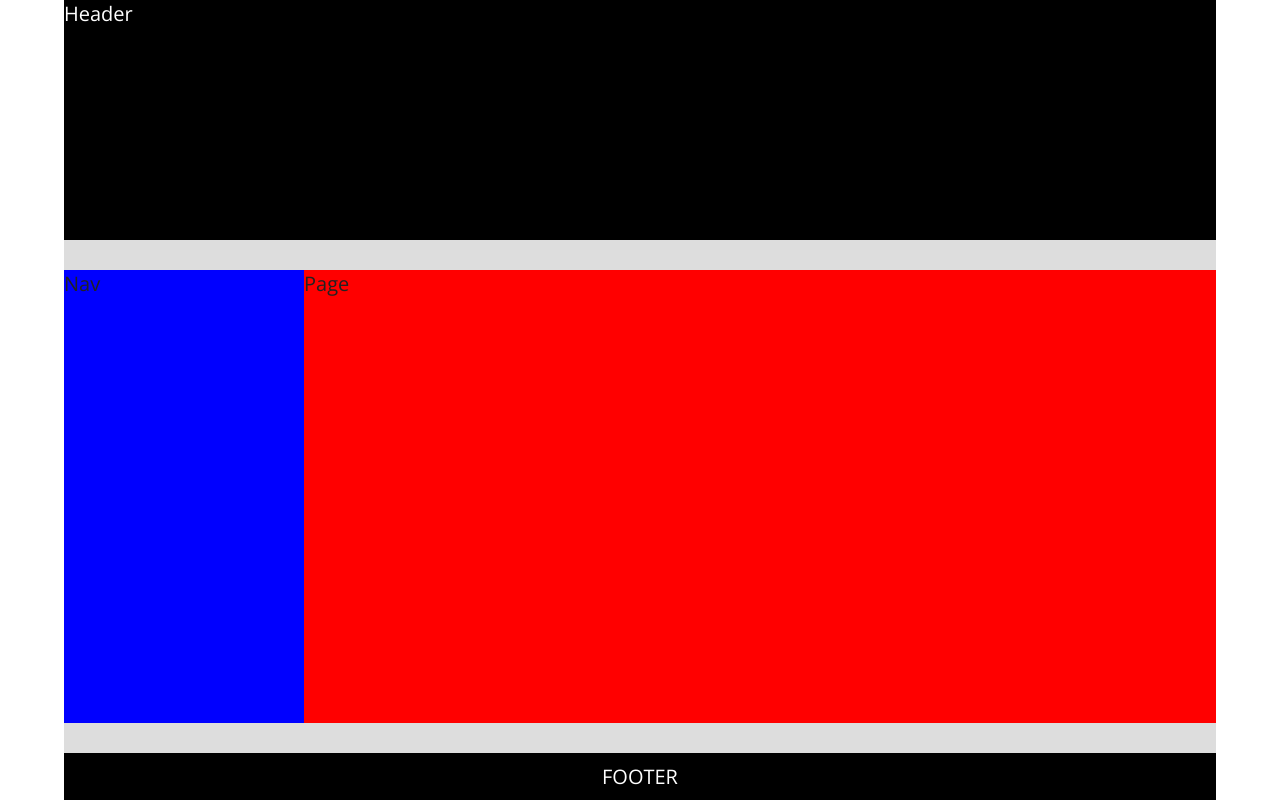
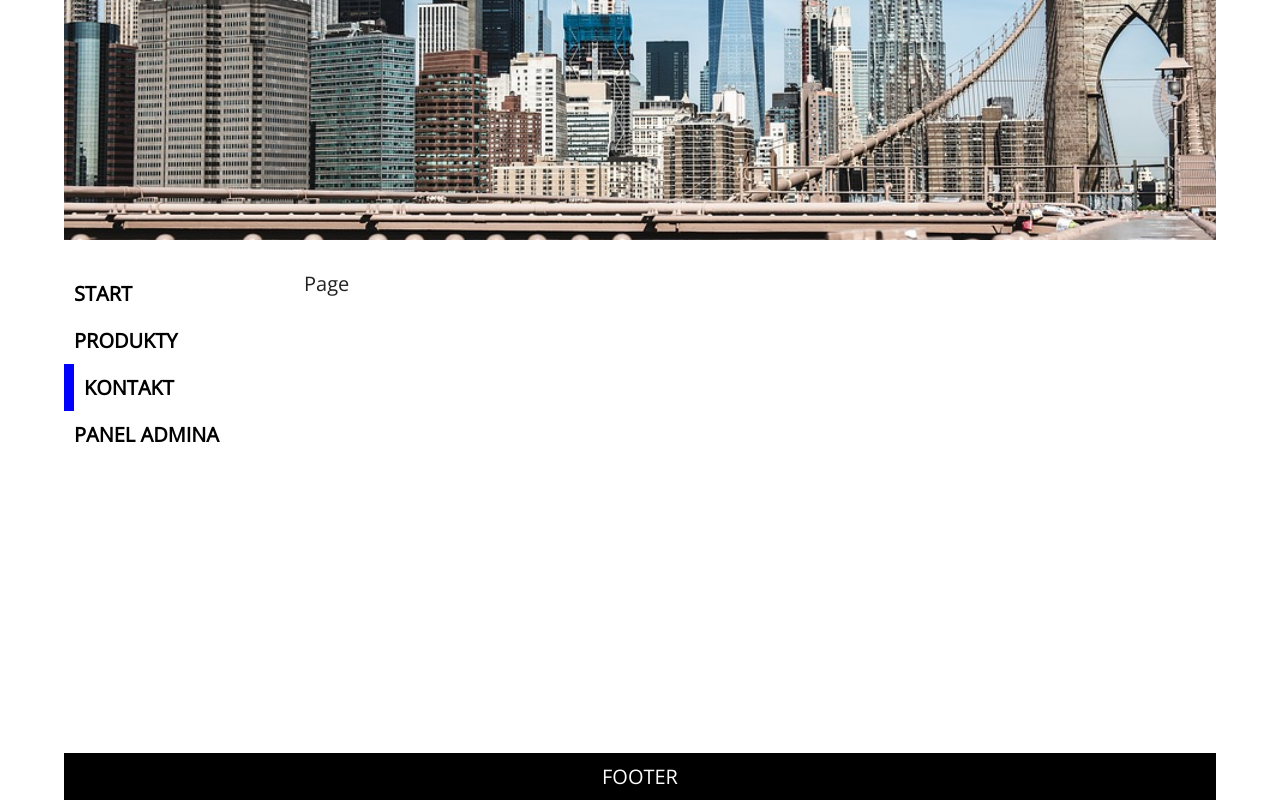
Before and after one commit to p4wix/react-router-spa, a React (Create React App) app: page /contact in a window 1280 px wide. Built offline with nearby package versions, Linux system fonts and the light colour scheme.

Commit message:
update header section

```diff
--- a/src/layouts/Header.jsx
+++ b/src/layouts/Header.jsx
@@ -1,7 +1,34 @@
 import React from "react";
+import { Route, Switch } from "react-router-dom";
+
+import "../styles/Header.css";
+
+import img1 from "../images/header1.jpg";
+import img2 from "../images/header2.jpg";
+import img3 from "../images/header3.jpg";
 
 const Header = () => {
-	return <div>Header</div>;
+	return (
+		<>
+			<Switch>
+				<Route
+					path="/"
+					exact
+					render={() => <img src={img1} alt="city" />}
+				/>
+				<Route
+					path="/products"
+					render={() => <img src={img2} alt="city" />}
+				/>
+				<Route
+					path="/contact"
+					render={() => <img src={img2} alt="city" />}
+				/>
+				<Route path="/admin" render={() => <img src={img3} alt="city" />} />
+				<Route render={() => <img src={img1} alt="city" />} />
+			</Switch>
+		</>
+	);
 };
 
 export default Header;
--- a/src/layouts/Navigation.jsx
+++ b/src/layouts/Navigation.jsx
@@ -1,7 +1,28 @@
 import React from "react";
+import { NavLink } from "react-router-dom";
+
+import "../styles/Navigation.css";
+
+const list = [
+	{ name: "start", path: "/", exact: true },
+	{ name: "produkty", path: "/products" },
+	{ name: "kontakt", path: "/contact" },
+	{ name: "panel admina", path: "/admin" }
+];
 
 const Navigation = () => {
-	return <div>Nav</div>;
+	const menu = list.map(item => (
+		<li key={item.name}>
+			<NavLink to={item.path} exact={item.exact ? item.exact : false}>
+				{item.name}
+			</NavLink>
+		</li>
+	));
+	return (
+		<nav className="main">
+			<ul>{menu}</ul>
+		</nav>
+	);
 };
 
 export default Navigation;
--- a/src/styles/App.css
+++ b/src/styles/App.css
@@ -3,15 +3,12 @@
 	flex-direction: column;
 	min-height: 100vh;
 	width: 90%;
-	background-color: #ddd;
 	color: #222;
 	margin: 0 auto;
 }
 
 header {
 	flex-basis: 30vh;
-	background-color: #000;
-	color: #fff;
 }
 
 main {
@@ -23,12 +20,10 @@
 
 main aside {
 	min-width: 240px;
-	background-color: blue;
 }
 
 main section.page {
 	flex-grow: 1;
-	background-color: red;
 }
 
 footer {
--- /dev/null
+++ b/src/styles/Header.css
@@ -0,0 +1,13 @@
+header {
+	position: relative;
+	overflow: hidden;
+}
+
+header img {
+	position: absolute;
+	top: 50%;
+	left: 50%;
+	transform: translate(-50%, -50%);
+	min-width: 100%;
+	min-height: 100%;
+}
--- /dev/null
+++ b/src/styles/Navigation.css
@@ -0,0 +1,42 @@
+nav.main {
+	padding: 0 30px 30px 0;
+}
+
+nav.main ul {
+	list-style-type: none;
+}
+
+nav.main a {
+	display: block;
+	text-decoration: none;
+	color: #000;
+	text-transform: uppercase;
+	font-weight: bold;
+	padding: 10px;
+	transition: 0.2s;
+}
+
+nav.main a:hover {
+	transform: translateX(20px);
+}
+
+nav.main a.active {
+	border-left: 10px gray solid;
+	transform: translateX(0);
+}
+
+nav.main li:nth-child(1) a.active {
+	border-left-color: green;
+}
+
+nav.main li:nth-child(2) a.active {
+	border-left-color: red;
+}
+
+nav.main li:nth-child(3) a.active {
+	border-left-color: blue;
+}
+
+nav.main li:nth-child(4) a.active {
+	border-left-color: violet;
+}
```
